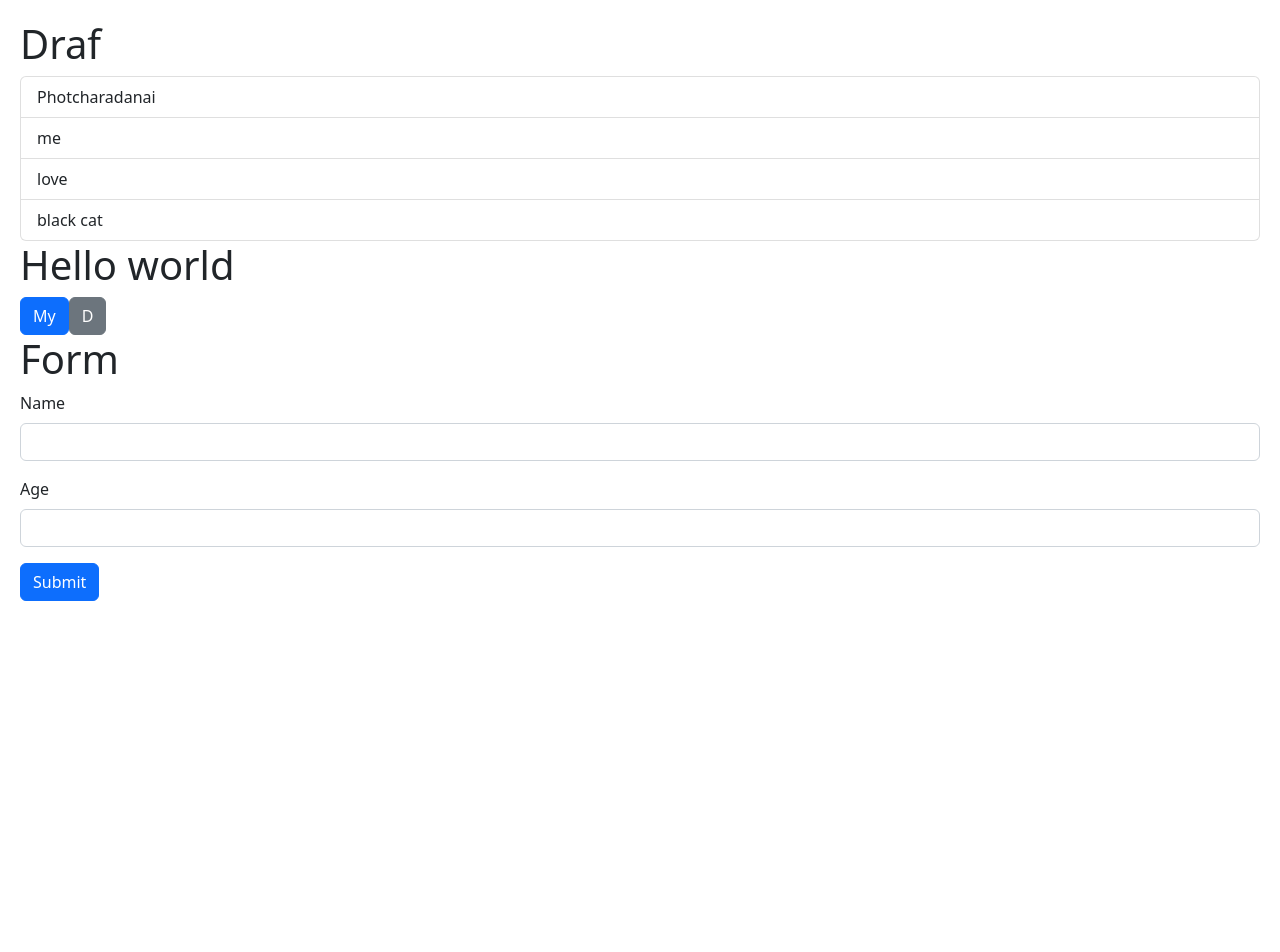
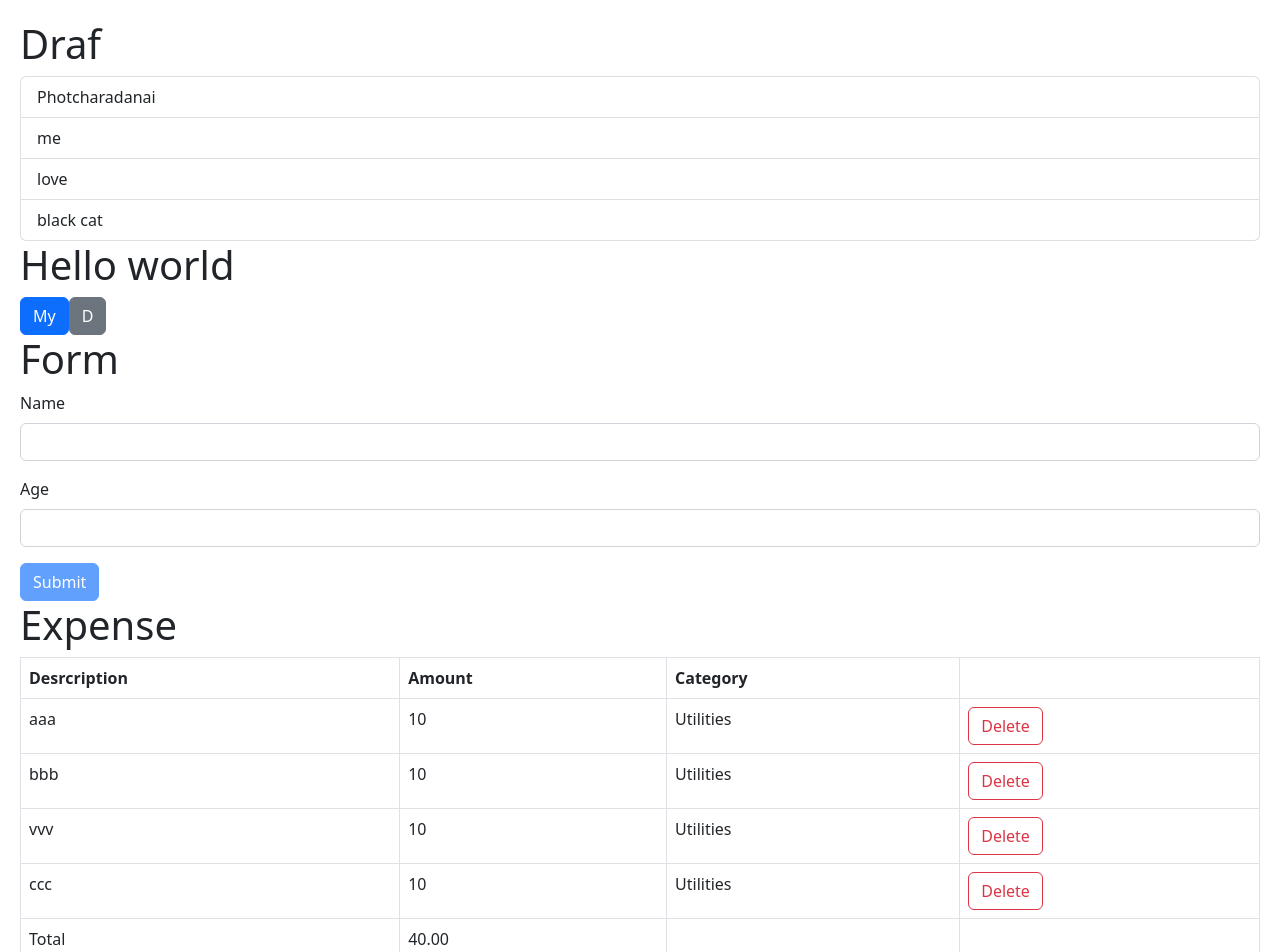
Before and after one commit to WAHJADAI/TestReatcComponents, a React (Vite) app: page / in a window 1280 px wide. Shown: the top 952 px of the page. Before the commit the page ends 800 px from the top, so only its background shows below. Built offline with nearby package versions, Linux system fonts and the light colour scheme.

Commit message:
creatc Expense table

```diff
--- a/src/App.tsx
+++ b/src/App.tsx
@@ -6,10 +6,18 @@
 import Alert from "./components/Alert";
 import Button from "./components/Button";
 import Form from "./components/Form";
+import ExpenseList from "./expense-tracker/ExpenseList";
 function App() {
-  const [alertVisible,setAlertVisible]= useState(false)
+  const [alertVisible, setAlertVisible] = useState(false);
+  const [expenses, setExpenses] = useState([
+    { id: 1, description: "aaa", amount: 10, category: "Utilities" },
+    { id: 2, description: "bbb", amount: 10, category: "Utilities" },
+    { id: 3, description: "vvv", amount: 10, category: "Utilities" },
+    { id: 4, description: "ccc", amount: 10, category: "Utilities" },
+  ]);
   let items = ["Photcharadanai", "me", "love", "black cat"];
   const name = "Draf";
+
   const handleSelectedItem = (item: string) => console.log(item);
   return (
     <div className="App">
@@ -20,15 +28,35 @@
       />
       <Message />
 
-      {alertVisible &&<Alert onClose={()=>setAlertVisible(false)}>
-        Hello world
-      </Alert>}
-      <Button onClick={()=>{setAlertVisible(true)}}>My</Button>
-      <Button colour="secondary" onClick={()=>{setAlertVisible(true)}}>D</Button>
+      {alertVisible && (
+        <Alert onClose={() => setAlertVisible(false)}>Hello world</Alert>
+      )}
+      <Button
+        onClick={() => {
+          setAlertVisible(true);
+        }}
+      >
+        My
+      </Button>
+      <Button
+        colour="secondary"
+        onClick={() => {
+          setAlertVisible(true);
+        }}
+      >
+        D
+      </Button>
 
       <div>
         <h1>Form</h1>
-        <Form/>
+        <Form />
+      </div>
+      <div>
+        <h1>Expense</h1>
+        <ExpenseList
+          expenses={expenses}
+          onDelete={(id) => setExpenses(expenses.filter((e) => e.id !== id))}
+        />
       </div>
     </div>
   );
--- a/src/components/Form.tsx
+++ b/src/components/Form.tsx
@@ -1,10 +1,10 @@
 import React, { FormEvent, useRef } from "react";
-import { FieldValues, useForm} from "react-hook-form";
+import { FieldValues, useForm } from "react-hook-form";
 const Form = () => {
   const {
     register,
     handleSubmit,
-    formState: { errors },
+    formState: { errors, isValid },
   } = useForm();
   const onSubmit = (data: FieldValues) => {
     console.log(data);
@@ -21,20 +21,19 @@
           type="text"
           className="form-control"
         />
-
       </div>
       <div className="mb-3">
         <label htmlFor="age" className="form-label">
           Age
         </label>
         <input
-          {...register("age")}
+          {...(register("age"), { required: true })}
           id="age"
           type="number"
           className="form-control"
         />
       </div>
-      <button className="btn btn-primary" type="submit">
+      <button disabled={isValid} className="btn btn-primary" type="submit">
         Submit
       </button>
     </form>
--- /dev/null
+++ b/src/expense-tracker/ExpenseList.tsx
@@ -0,0 +1,57 @@
+import React from "react";
+interface Expense {
+  id: number;
+  description: string;
+  amount: number;
+  category: string;
+}
+interface Props {
+  expenses: Expense[];
+  onDelete: (id: number) => void;
+}
+const ExpenseList = ({ expenses, onDelete }: Props) => {
+    if (expenses.length === 0)return null
+    return (
+    <table className="table table-bordered">
+      <thead>
+        <tr>
+          <th>Desrcription</th>
+          <th>Amount</th>
+          <th>Category</th>
+          <th></th>
+        </tr>
+      </thead>
+      <tbody>
+        {expenses.map((expense) => (
+          <tr key={expense.id}>
+            <td>{expense.description}</td>
+            <td>{expense.amount}</td>
+            <td>{expense.category}</td>
+            <td>
+              <button
+                className="btn btn-outline-danger"
+                onClick={() => onDelete(expense.id)}
+              >
+                Delete
+              </button>
+            </td>
+          </tr>
+        ))}
+      </tbody>
+      <tfoot>
+        <tr>
+          <td>Total</td>
+          <td>
+            {expenses
+              .reduce((acc, expense) => expense.amount + acc, 0)
+              .toFixed(2)}
+          </td>
+          <td></td>
+          <td></td>
+        </tr>
+      </tfoot>
+    </table>
+  );
+};
+
+export default ExpenseList;
```
